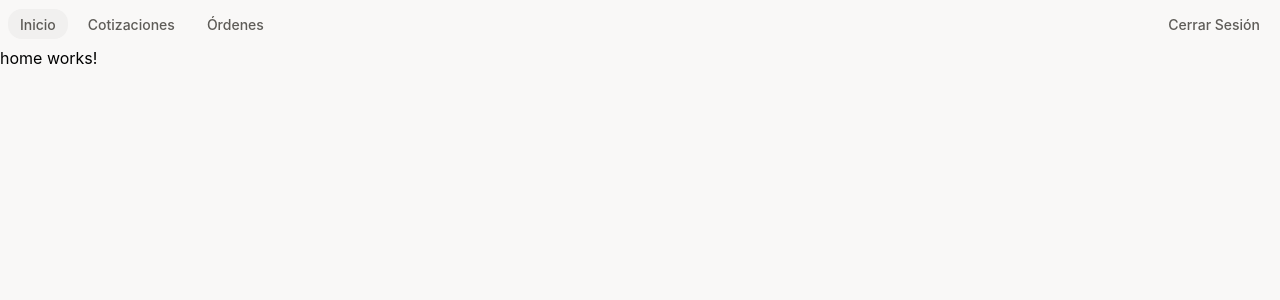
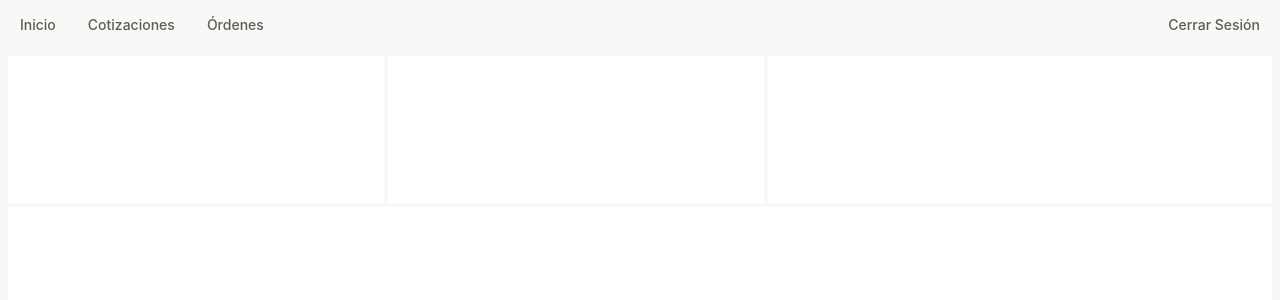
Before and after one commit to saulemilioramirezcayoja08-cloud/angular-exercise-1, an Angular app: page /order in a window 1280 px wide. Before the commit this address led to /home. Shown: the top 300 px of the page. Built offline with nearby package versions, Linux system fonts and the light colour scheme; sample sign-in values are in the browser's storage.

Commit message:
feat: implementar componente para órdenes

```diff
--- a/src/app/app-module.ts
+++ b/src/app/app-module.ts
@@ -16,6 +16,7 @@ import { Bottom } from './pages/quotations/components/bottom/bottom';
 import { TopLeft } from './pages/quotations/components/top-left/top-left';
 import { Middle } from './pages/quotations/components/middle/middle';
 import { Login } from './pages/login/login';
+import { Orders } from './pages/orders/orders';
 
 @NgModule({
   declarations: [
@@ -30,7 +31,8 @@ import { Login } from './pages/login/login';
     Bottom,
     TopLeft,
     Middle,
-    Login
+    Login,
+    Orders
   ],
   imports: [
     BrowserModule,
--- a/src/app/app-routing-module.ts
+++ b/src/app/app-routing-module.ts
@@ -5,6 +5,7 @@ import {Quotations} from './pages/quotations/quotations';
 import {Product} from './pages/product/product';
 import {Login} from './pages/login/login';
 import {authGuard} from './guards/auth-guard';
+import { Orders } from './pages/orders/orders';
 
 const routes: Routes = [
   { path: '', redirectTo: '/login', pathMatch: 'full' },
@@ -14,6 +15,7 @@ const routes: Routes = [
   { path: 'home', component: Home, canActivate: [authGuard] },
   { path: 'product', component: Product, canActivate: [authGuard] },
   { path: 'quotation', component: Quotations, canActivate: [authGuard] },
+  { path: 'order', component: Orders, canActivate: [authGuard] },
 
   { path: '**', redirectTo: '/login' }
 ];
--- a/src/app/components/navbar/navbar.html
+++ b/src/app/components/navbar/navbar.html
@@ -56,7 +56,7 @@
         </div>
       </div>
       <div class="dropdown-menu" [class.show]="activeDropdown === 'ordenes'">
-        <a routerLink="/ordenes/nueva" routerLinkActive="active" class="dropdown-item">
+        <a routerLink="/order" routerLinkActive="active" class="dropdown-item">
           <div class="content">
             <div class="label-container">
               <div class="label">Nueva Orden</div>
--- /dev/null
+++ b/src/app/pages/orders/orders.css
@@ -0,0 +1,87 @@
+.orders {
+    width: 100%;
+    height: calc(100vh - 6vh);
+    display: flex;
+    flex-direction: column;
+    padding: 8px;
+    gap: 4px;
+    box-sizing: border-box;
+    overflow: hidden;
+}
+
+.orders .panel {
+    width: 100%;
+    box-sizing: border-box;
+    display: flex;
+    flex-shrink: 0;
+}
+
+.orders .panel.top {
+    height: 20%;
+    flex-direction: row;
+    gap: 4px;
+}
+
+.orders .panel.top .top-col {
+    height: 100%;
+    box-sizing: border-box;
+    display: flex;
+    overflow: hidden;
+}
+
+.orders .panel.top .top-col.left {
+    width: 60%;
+    flex-direction: row;
+    gap: 4px;
+}
+
+.orders .panel.top .top-col.left .left-col {
+    width: 50%;
+    height: 100%;
+    box-sizing: border-box;
+    display: block;
+    overflow: hidden;
+}
+
+.orders .panel.top .top-col.left .left-col.left {
+    background-color: white;
+}
+
+.orders .panel.top .top-col.left .left-col.right {
+    background-color: white;
+}
+
+.orders .panel.top .top-col.right {
+    width: 40%;
+    background-color: white;
+}
+
+.orders .panel.middle {
+    height: 60%;
+    display: block;
+    overflow: hidden;
+    background-color: white;
+}
+
+.orders .panel.bottom {
+    height: 20%;
+    flex-direction: row;
+    gap: 4px;
+}
+
+.orders .panel.bottom .bottom-col {
+    height: 100%;
+    box-sizing: border-box;
+    display: block;
+    overflow: hidden;
+}
+
+.orders .panel.bottom .bottom-col.left {
+    width: 70%;
+    background-color: white;
+}
+
+.orders .panel.bottom .bottom-col.right {
+    width: 30%;
+    background-color: white;
+}
--- /dev/null
+++ b/src/app/pages/orders/orders.html
@@ -0,0 +1,26 @@
+<div class="orders">
+    <div class="panel top">
+        <div class="top-col left">
+            <div class="left-col left">
+
+            </div>
+            <div class="left-col right">
+
+            </div>
+        </div>
+        <div class="top-col right">
+
+        </div>
+    </div>
+    <div class="panel middle">
+
+    </div>
+    <div class="panel bottom">
+        <div class="bottom-col left">
+
+        </div>
+        <div class="bottom-col right">
+
+        </div>
+    </div>
+</div>
```
Also changed, not shown: src/app/pages/orders/orders.ts (added, +11 -0 lines), 1 other file (tests, documents, lock files or other folders).
